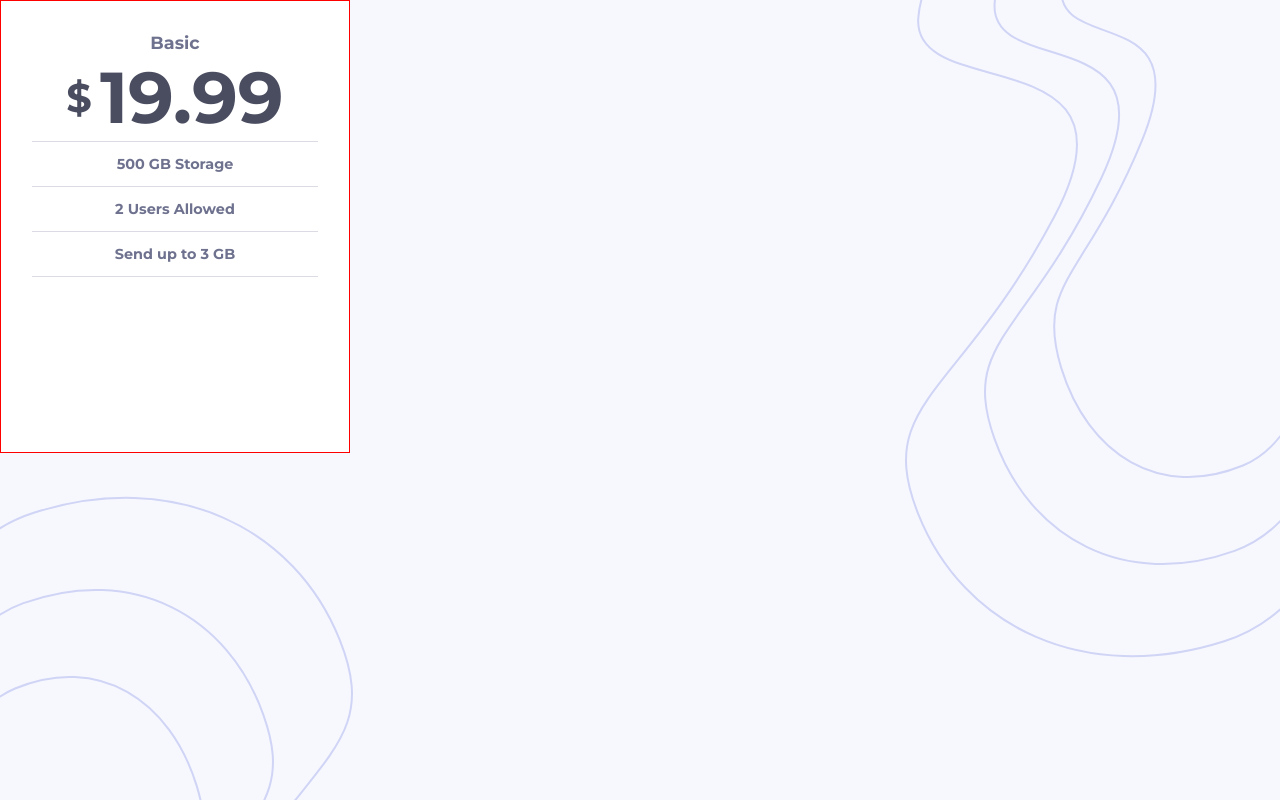
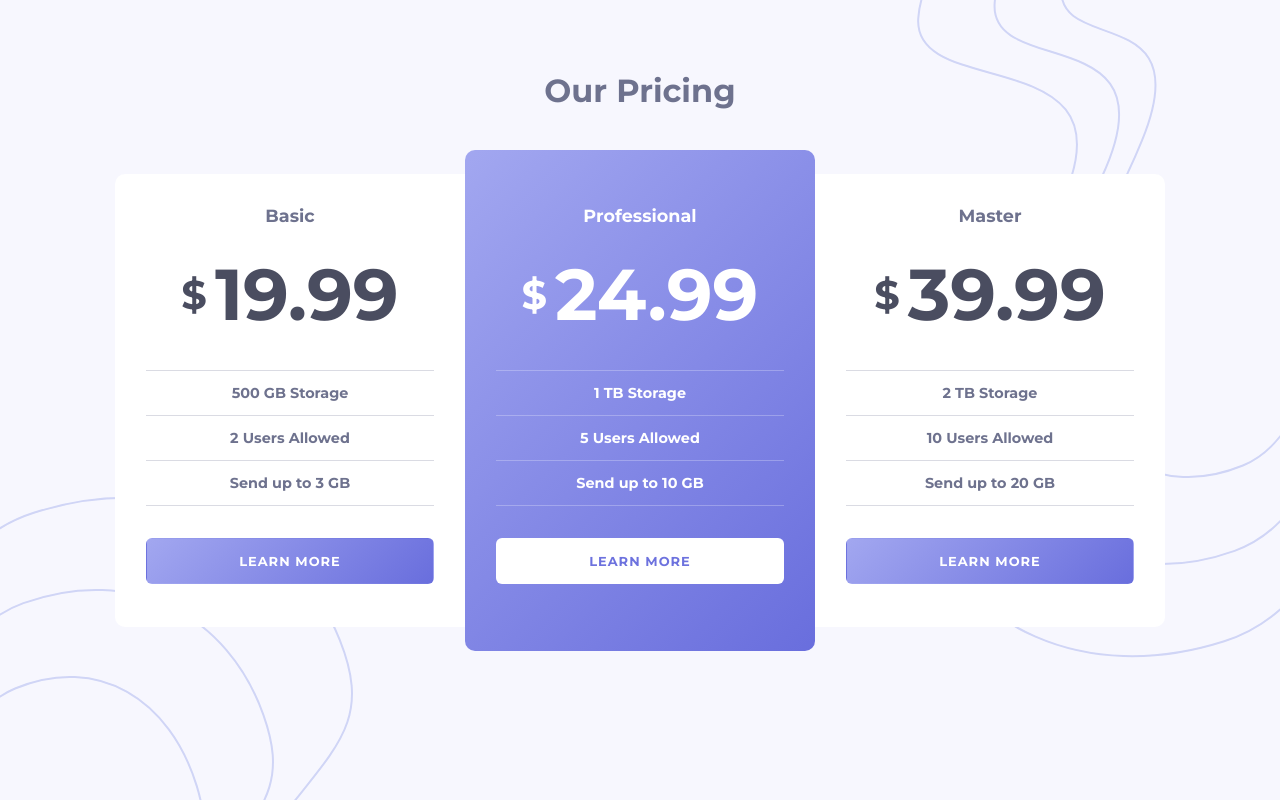
Before and after one commit to EdwinSch/react-price-components-toggle, a React (Vite) app: page / in a window 1280 px wide. Built offline with nearby package versions, Linux system fonts and the light colour scheme.

Commit message:
final card compononents

```diff
--- a/src/App.jsx
+++ b/src/App.jsx
@@ -7,18 +7,39 @@ import Card from "./components/Card";
 function App() {
   return (
     <>
+      <main>
+        <h1>Our Pricing</h1>
+        <section className="switch-wrapper">{/* // toggler */}</section>
         <section className="cards-wrapper">
           <Card
-          class="card"
+            class="card round-left"
             title="basic"
             price="19.99"
-          storage="500"
+            storage="500 GB"
             users="2"
             send="3"
           />
+          <Card
+            class="card-invert"
+            title="professional"
+            price="24.99"
+            storage="1 TB"
+            users="5"
+            send="10"
+          />
+          <Card
+            class="card round-right"
+            title="master"
+            price="39.99"
+            storage="2 TB"
+            users="10"
+            send="20"
+          />
         </section>
+      </main>
+      {/* BG Images */}
+      <img src={bgTop} className="bg-top" alt="background" />
       <img src={bgBottom} className="bg-bottom" alt="background" />
-      <img src={bgTop} className="bg-top" alt="background" />
     </>
   );
 }
--- a/src/components/Card.jsx
+++ b/src/components/Card.jsx
@@ -7,10 +7,13 @@ const Card = (props) => {
         {props.price}
       </p>
       <div className="features-wrapper">
-        <p className="feature">{props.storage} GB Storage</p>
+        <p className="feature">{props.storage} Storage</p>
         <p className="feature">{props.users} Users Allowed</p>
         <p className="feature">Send up to {props.send} GB</p>
       </div>
+      <button className="learn-more" type="button">
+        learn more
+      </button>
     </article>
   );
 };
--- a/src/styles.scss
+++ b/src/styles.scss
@@ -4,28 +4,70 @@
   margin: 0;
 }
 
+// --- GENERAL
+
 $background: #f7f7fe;
 $purpleGradient: linear-gradient(135.06deg, #a2a7f0 -0.05%, #696edd 100.05%);
 $inspect: solid red 1px;
+$font: "Montserrat", sans-serif;
 
 body {
   height: 100vh;
   background: $background;
   color: black;
-  font-family: "Montserrat", sans-serif;
+  font-family: $font;
   position: relative;
+  .bg-bottom {
+    position: absolute;
+    left: 0;
+    bottom: 0;
+    z-index: -1;
+  }
+  .bg-top {
+    position: absolute;
+    right: 0;
+    top: 0;
+    z-index: -1;
+  }
+}
+
+main {
+  padding-top: 71px;
+}
+
+// --- HEADING
+h1 {
+  text-align: center;
+  font-size: 2rem;
+  color: #6e728e;
+  font-weight: 700;
+  margin-bottom: 40px;
+}
+
+// --- CARDS
+
+.round-left {
+  border-radius: 10px 0px 0px 10px;
+}
+
+.round-right {
+  border-radius: 0px 10px 10px 0px;
 }
 
 .cards-wrapper {
+  display: flex;
+  align-items: center;
+  justify-content: center;
   //   border: $inspect;
 }
+
+// Card
+
 .card {
   width: 350px;
   height: 453px;
   background: white;
-  border: $inspect;
   padding: 31px;
-
   h2 {
     font-size: 1.1rem;
     color: #6e728e;
@@ -33,6 +75,8 @@ body {
     text-align: center;
   }
   .price {
+    margin-top: 24px;
+
     color: #4a4d60;
     font-size: 4.5rem;
     font-weight: 700;
@@ -46,6 +90,7 @@ body {
   }
 
   .features-wrapper {
+    margin: 32px 0;
     border-top: 1px solid rgba(110, 114, 142, 0.25);
     .feature {
       text-align: center;
@@ -56,14 +101,86 @@ body {
       font-weight: 700;
     }
   }
+  .learn-more {
+    width: 100%;
+    padding: 14px 0;
+    border-radius: 6px;
+    border: 1px solid transparent;
+    background: $purpleGradient;
+    cursor: pointer;
+    font-family: $font;
+    font-size: 0.81rem;
+    text-transform: uppercase;
+    font-weight: 700;
+    letter-spacing: 1px;
+    color: white;
+    transition: 250ms ease;
+  }
+  .learn-more:hover {
+    background: white;
+    color: #6d72de;
+    border: 1px solid #6d72de;
+  }
 }
-.bg-bottom {
-  position: absolute;
-  left: 0;
-  bottom: 0;
+
+// Card Inverted
+
+.card-invert {
+  width: 350px;
+  height: 501px;
+  background: $purpleGradient;
+  padding: 55px 31px;
+  border-radius: 10px;
+  h2 {
+    font-size: 1.1rem;
+    color: white;
+    text-transform: capitalize;
+    text-align: center;
+  }
+  .price {
+    margin-top: 24px;
+    color: white;
+    font-size: 4.5rem;
+    font-weight: 700;
+    display: flex;
+    align-items: center;
+    justify-content: center;
+    gap: 8px;
+    span {
+      font-size: 2.5rem;
+    }
+  }
+
+  .features-wrapper {
+    margin: 32px 0;
+    border-top: 1px solid rgba(255, 255, 255, 0.25);
+    .feature {
+      text-align: center;
+      padding: 13px 0;
+      border-bottom: 1px solid rgba(255, 255, 255, 0.25);
+      color: white;
+      font-size: 0.9rem;
+      font-weight: 700;
+    }
+  }
+  .learn-more {
+    width: 100%;
+    padding: 14px 0;
+    border-radius: 6px;
+    border: 1px solid transparent;
+    background: white;
+    cursor: pointer;
+    font-family: $font;
+    font-size: 0.81rem;
+    text-transform: uppercase;
+    font-weight: 700;
+    letter-spacing: 1px;
+    color: #6d72de;
+    transition: 250ms ease;
+  }
+  .learn-more:hover {
+    background: transparent;
+    color: white;
+    border: 1px solid white;
+  }
 }
-.bg-top {
-  position: absolute;
-  right: 0;
-  top: 0;
-}
```
Lines whose indentation alone changed are shown as unchanged.
